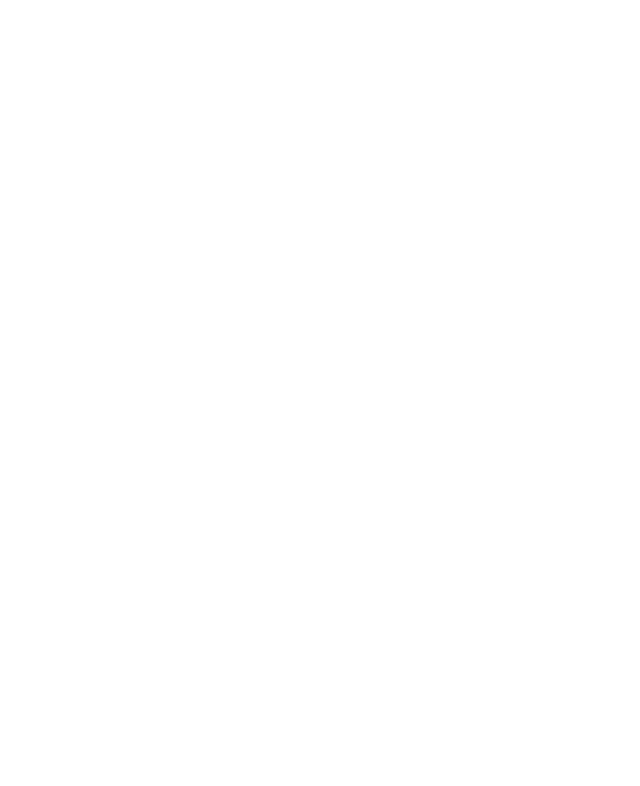
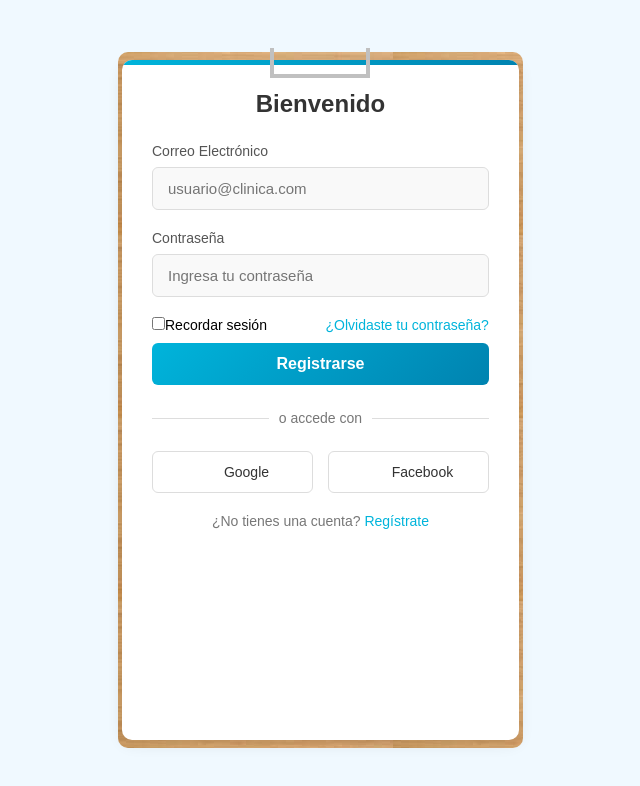
Before and after one commit to Darielfernandezdaniel/Medical-Date, an Angular app: page /register/join in a window 1280 px wide. Before the commit this address led to /. Shown: the top 786 px of the page, without its empty margins (320-960 px from the left). Built offline with nearby package versions, Linux system fonts and the light colour scheme.

Commit message:
Animacion Realizada

```diff
--- a/src/app/app.routes.ts
+++ b/src/app/app.routes.ts
@@ -4,5 +4,5 @@
 
 export const routes: Routes = [
     {path: '', component: HomeComponent,},
-    {path: "register", component: RegisterForm}
+    {path: "register/:params", component: RegisterForm}
 ];
--- a/src/app/navigaion-bar/navigaion-bar.html
+++ b/src/app/navigaion-bar/navigaion-bar.html
@@ -8,8 +8,8 @@
         <div class="ProtectionBar"></div>
     </div>
     <div class="rightPart">
-        <a routerLink="/register" class="LoginButton RegisterButton" tabindex="0"><div >Login</div></a>
-        <div class="JoinButton RegisterButton"  tabindex="0">Join</div>
+        <a routerLink="/register/login" class="LoginButton RegisterButton" tabindex="0">Login</a>
+        <a routerLink="/register/join" class="JoinButton RegisterButton"  tabindex="0">Join</a>
         <img src="assets/LogIcon.avif" alt="Profile-Image">
     </div>
 </nav>
--- a/src/app/register-form/register-form.css
+++ b/src/app/register-form/register-form.css
@@ -203,3 +203,48 @@
     border-bottom: 4px solid silver ;
     border-left: 4px solid silver ;
   }
+
+  .form-container {
+    position: relative;
+    height: 300px;
+    overflow: hidden;
+  }
+
+  .form-content {
+    position: absolute;
+    width: 100%;
+    text-align: center;
+    transition: opacity 0.3s;
+  }
+
+  /* salida con rotación y caída */
+  .animate-out {
+    animation: fallOut 0.5s forwards;
+  }
+
+  /* entrada con rotación inversa */
+  .animate-in {
+    animation: riseIn 0.5s forwards;
+  }
+
+  @keyframes fallOut {
+    0% {
+      opacity: 1;
+      transform: rotate(0) translateY(0);
+    }
+    100% {
+      opacity: 0;
+      transform: rotate(15deg) translateY(100px);
+    }
+  }
+
+  @keyframes riseIn {
+    0% {
+      opacity: 0;
+      transform: rotate(15deg) translateY(100px);
+    }
+    100% {
+      opacity: 1;
+      transform: rotate(0deg) translateY(0);
+    }
+  }
--- a/src/app/register-form/register-form.html
+++ b/src/app/register-form/register-form.html
@@ -1,8 +1,13 @@
 <div class="pagina-login">
     <div class="wood">
         <div class="bar-container"></div>
-        <div class="contenedor-formulario">
-            <h1 class="titulo-formulario">Login</h1>
+        <div
+        class="contenedor-formulario"
+        [class.animate-out]="animating"
+        [class.animate-in]="!animating"
+      >
+            <h1 *ngIf="params ==='login'" class="titulo-formulario">Login</h1>
+            <h1 *ngIf="params ==='join'" class="titulo-formulario">Bienvenido</h1>
             <form>
                 <div class="grupo-input">
                     <label for="email" class="etiqueta-input">Correo Electrónico</label>
@@ -22,7 +27,8 @@
                     <a href="#" class="enlace-opcion">¿Olvidaste tu contraseña?</a>
                 </div>
 
-                <button type="submit" class="boton-enviar">Iniciar Sesión</button>
+                <button type="submit" *ngIf="params ==='login'" class="boton-enviar">Iniciar Sesión</button>
+                <button type="submit" *ngIf="params ==='join'" class="boton-enviar">Registrarse</button>
 
                 <div class="separador">
                     <div class="linea-separador"></div>
@@ -47,8 +53,11 @@
                 </div>
             </form>
 
-            <div class="pie-formulario">
-                ¿No tienes una cuenta? <a href="#" class="enlace-registro">Regístrate</a>
+            <div class="pie-formulario" *ngIf="params ==='join'" (click) = "paramsChanger('login')">
+                ¿No tienes una cuenta? <span class="enlace-registro">Regístrate</span>
+            </div>
+            <div class="pie-formulario" *ngIf="params ==='login'" (click) = "paramsChanger('join')">
+                ¿Ya tienes una cuenta? <span class="enlace-registro">Login</span>
             </div>
         </div>
     </div>
--- a/src/app/register-form/register-form.ts
+++ b/src/app/register-form/register-form.ts
@@ -10,11 +10,27 @@
   styleUrls: ['./register-form.css']
 })
 export class RegisterForm {
-  // param:string = "";
+  animating = false;
+  params:string = "";
 
-  // ngOnInit(){
-  //   this.param = this.route.snapshot.paramMap.get('param')!
-  // }
+  ngOnInit() {
+    this.route.paramMap.subscribe(params => {
+      const newParam = params.get('params');
+      if (newParam) {
+        this.params = newParam;
+      }
+    });
+  }
+  constructor(private route: ActivatedRoute){}
 
-  // constructor(private route: ActivatedRoute){}
+  paramsChanger(target: 'login' | 'join') {
+    if (this.params === target) return;
+
+    this.animating = true;
+
+    setTimeout(() => {
+      this.params = target;
+      this.animating = false;
+    }, 500); // debe coincidir con la animación CSS
+  }
 }
```
